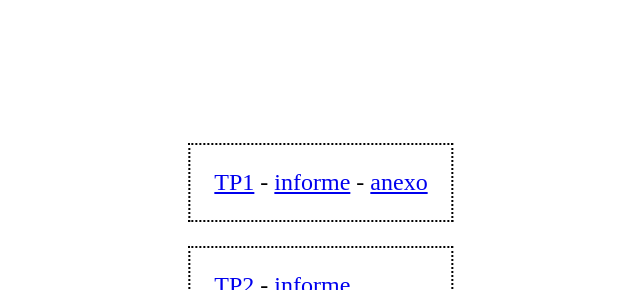
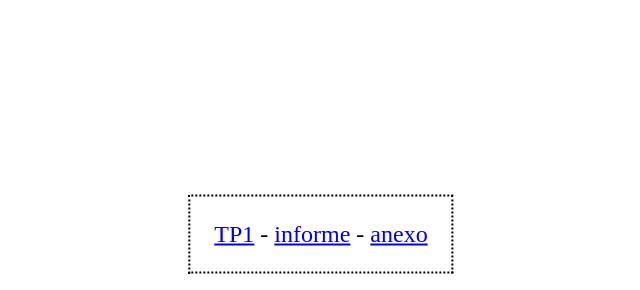
Before and after one commit to FdelMazo/7506-Datos, a plain HTML site: page private.html in a window 1280 px wide. Shown: the part 182-472 px from the top of the page, without its empty margins (319-959 px from the left). Drawn offline with Linux system fonts and the light colour scheme.

Commit message:
Verdaderamente no se que rompio

```diff
--- a/private.html
+++ b/private.html
@@ -30,7 +30,6 @@ li {
 <body>
   <ul class='centered'>
     <li><a href="TP1/TP1.html">TP1</a> - <a href="TP1/informe.pdf">informe</a> - <a href="TP1/anexo.html">anexo</a></li>
-    <li><a href="TP2/TP2.html">TP2</a> - <a href="TP2/TP2.html">informe</a></li>
     <a class='centeredindiv' href="https://github.com/fdelmazo/7506-Datos">
     <span><svg viewBox="0 0 16 16" width="2em" height="2em">
     <path fill="black" d="M7.999,0.431c-4.285,0-7.76,3.474-7.76,7.761 c0,3.428,2.223,6.337,5.307,7.363c0.388,0.071,0.53-0.168,0.53-0.374c0-0.184-0.007-0.672-0.01-1.32 c-2.159,0.469-2.614-1.04-2.614-1.04c-0.353-0.896-0.862-1.135-0.862-1.135c-0.705-0.481,0.053-0.472,0.053-0.472 c0.779,0.055,1.189,0.8,1.189,0.8c0.692,1.186,1.816,0.843,2.258,0.645c0.071-0.502,0.271-0.843,0.493-1.037 C4.86,11.425,3.049,10.76,3.049,7.786c0-0.847,0.302-1.54,0.799-2.082C3.768,5.507,3.501,4.718,3.924,3.65 c0,0,0.652-0.209,2.134,0.796C6.677,4.273,7.34,4.187,8,4.184c0.659,0.003,1.323,0.089,1.943,0.261 c1.482-1.004,2.132-0.796,2.132-0.796c0.423,1.068,0.157,1.857,0.077,2.054c0.497,0.542,0.798,1.235,0.798,2.082 c0,2.981-1.814,3.637-3.543,3.829c0.279,0.24,0.527,0.713,0.527,1.437c0,1.037-0.01,1.874-0.01,2.129 c0,0.208,0.14,0.449,0.534,0.373c3.081-1.028,5.302-3.935,5.302-7.362C15.76,3.906,12.285,0.431,7.999,0.431z"></path>
```
